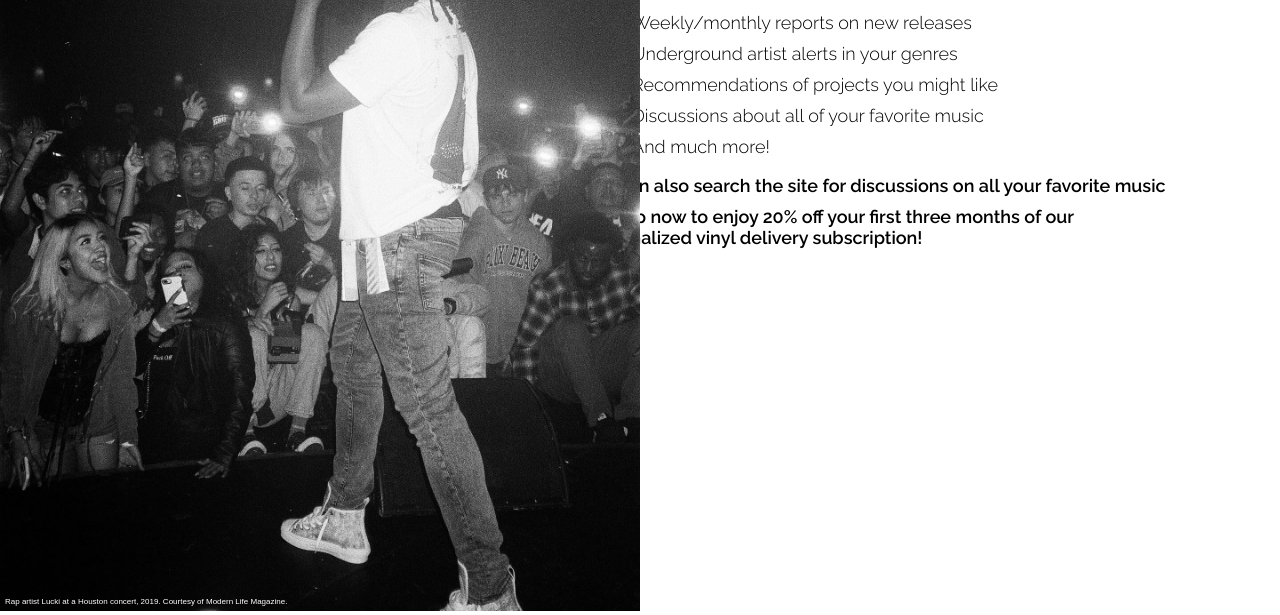
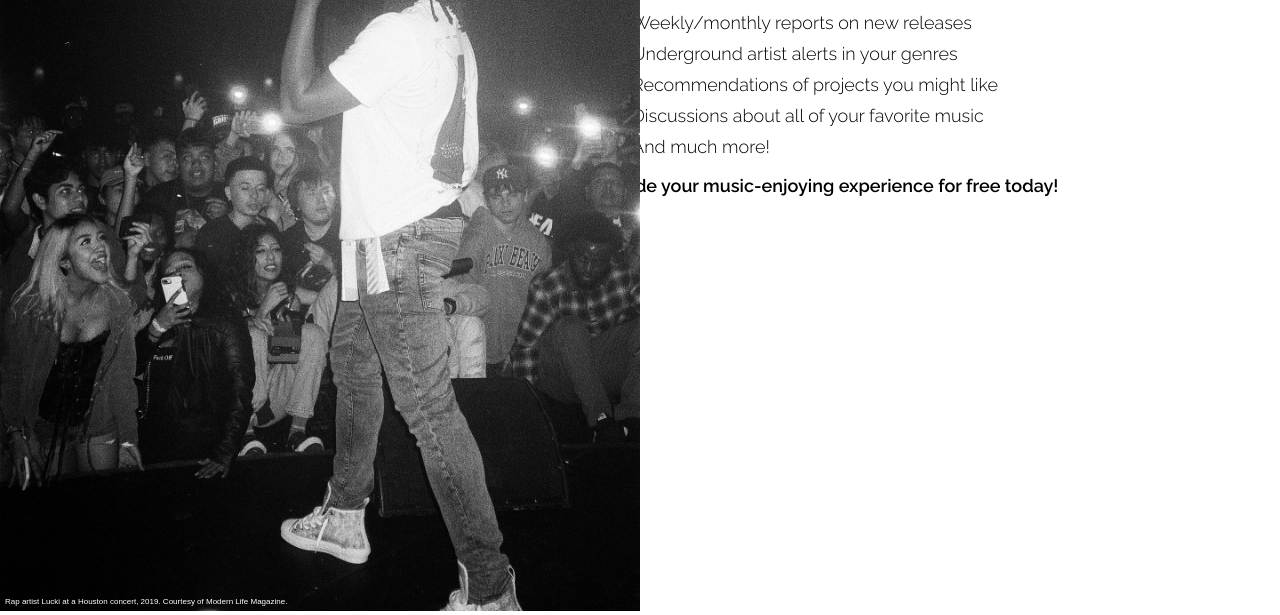
Before and after one commit to mkreynolds919/sign-up, a plain HTML site: page index.html in a window 1280 px wide. Shown: the part 189-804 px from the top of the page. Drawn offline with Linux system fonts and the light colour scheme; a web font is replaced by a local one.

Commit message:
Delete unneeded divs

```diff
--- a/index.html
+++ b/index.html
@@ -15,15 +15,14 @@
     <div class="content-container">
         <div class="desc-container">
             <div class="text-q">Doesn't it feel great to put your friends on new music?</div>
-            <div class="text-body">With Wavelength, enjoy:<ul>
+            <div class="text-body">Wavelength makes it easier than ever. Get access to:<ul>
                 <li>Weekly/monthly reports on new releases</li>
                 <li>Underground artist alerts in your genres</li>
                 <li>Recommendations of projects you might like</li>
                 <li>Discussions about all of your favorite music</li>
                 <li>And much more!</li>
             </ul></div>
-            <div class="text-body">You can also search the site for discussions on all your favorite music</div>
-            <div class="text-body">Sign up now to enjoy 20% off your first three months of our personalized vinyl delivery subscription!</div>
+            <div class="text-body">Upgrade your music-enjoying experience for free today!</div>
         </div>
         <div class="form-container">
 
```
